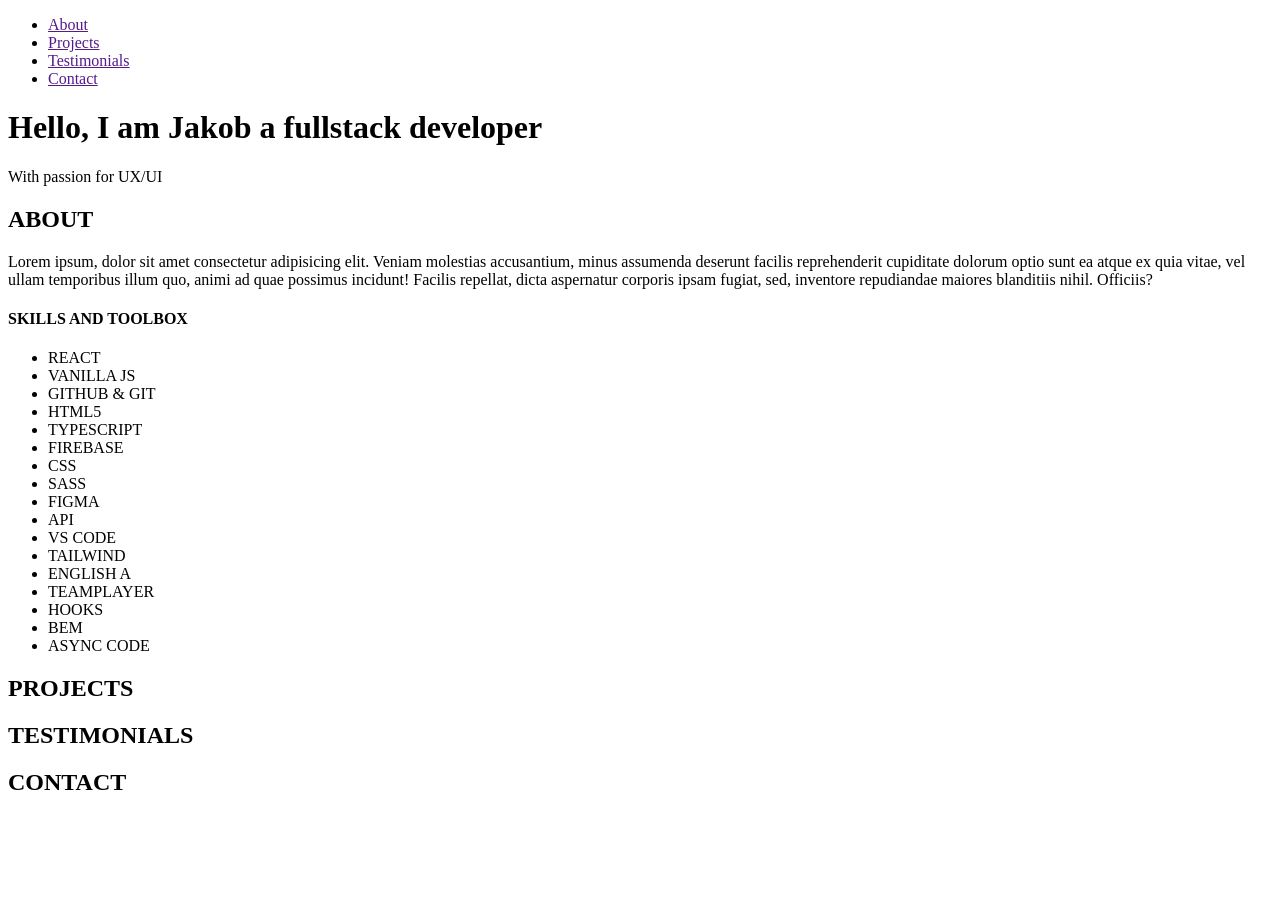
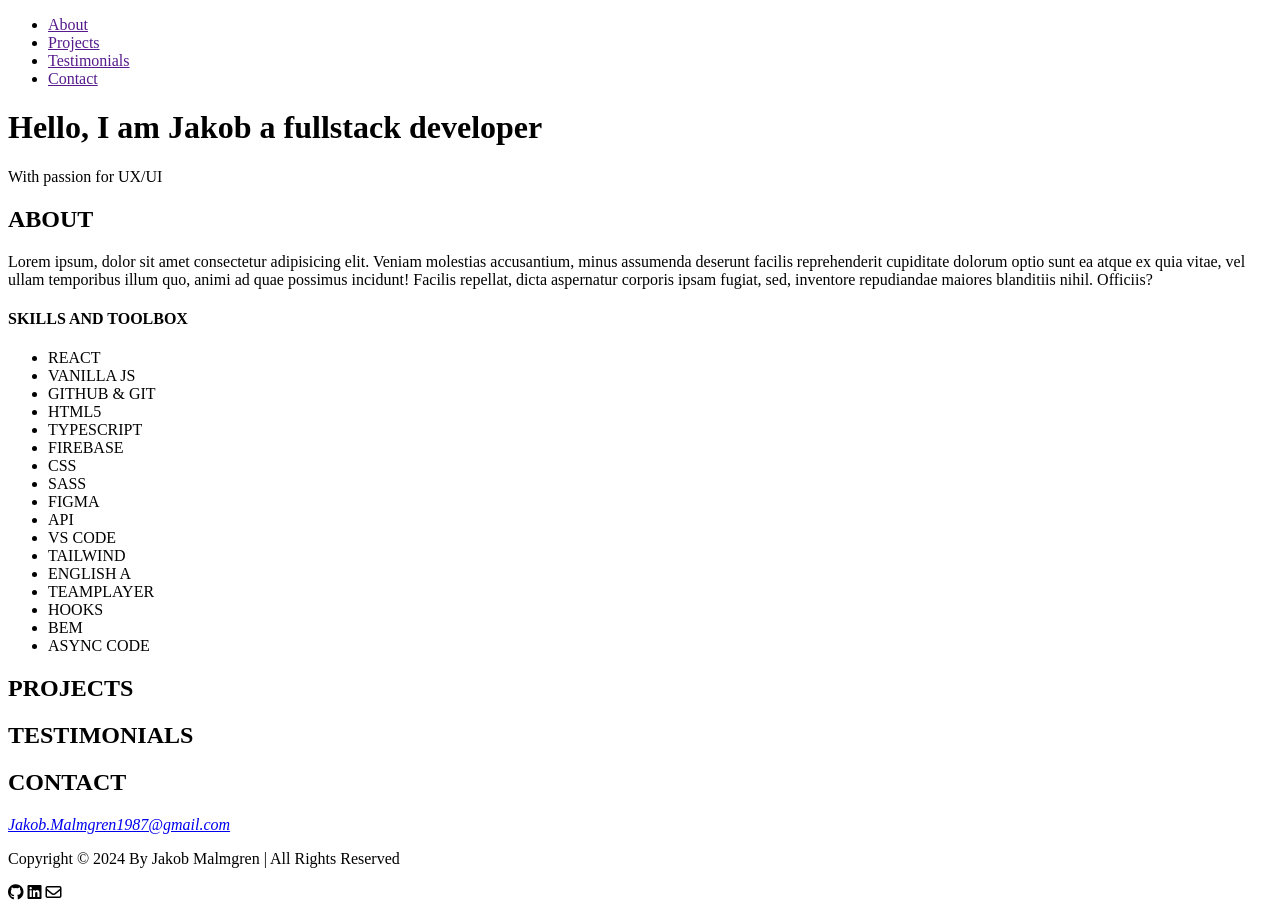
Before and after one commit to jakobmalmgren/week-2-css-html-task-3, a plain HTML site: page index.html in a window 1280 px wide. Before the commit the page ends 816 px from the top, so only its background shows below. Drawn offline with Linux system fonts and the light colour scheme.

Commit message:
added some icons etc in the footer

```diff
--- a/index.html
+++ b/index.html
@@ -3,6 +3,13 @@
   <head>
     <meta charset="UTF-8" />
     <meta name="viewport" content="width=device-width, initial-scale=1.0" />
+    <link
+      rel="stylesheet"
+      href="https://cdnjs.cloudflare.com/ajax/libs/font-awesome/6.6.0/css/all.min.css"
+      integrity="sha512-Kc323vGBEqzTmouAECnVceyQqyqdsSiqLQISBL29aUW4U/M7pSPA/gEUZQqv1cwx4OnYxTxve5UMg5GT6L4JJg=="
+      crossorigin="anonymous"
+      referrerpolicy="no-referrer"
+    />
     <title>Javascript Fullstack portfolio</title>
   </head>
   <body>
@@ -60,6 +67,16 @@
     <section>
       <h2>CONTACT</h2>
     </section>
-    <footer></footer>
+    <footer>
+      <address>
+        <a href="mailto:Jakob.Malmgren1987@gmail.com"
+          >Jakob.Malmgren1987@gmail.com</a
+        >
+      </address>
+      <p>Copyright © 2024 By Jakob Malmgren | All Rights Reserved</p>
+      <i class="fa-brands fa-github"></i>
+      <i class="fa-brands fa-linkedin"></i>
+      <i class="fa-regular fa-envelope"></i>
+    </footer>
   </body>
 </html>
```
